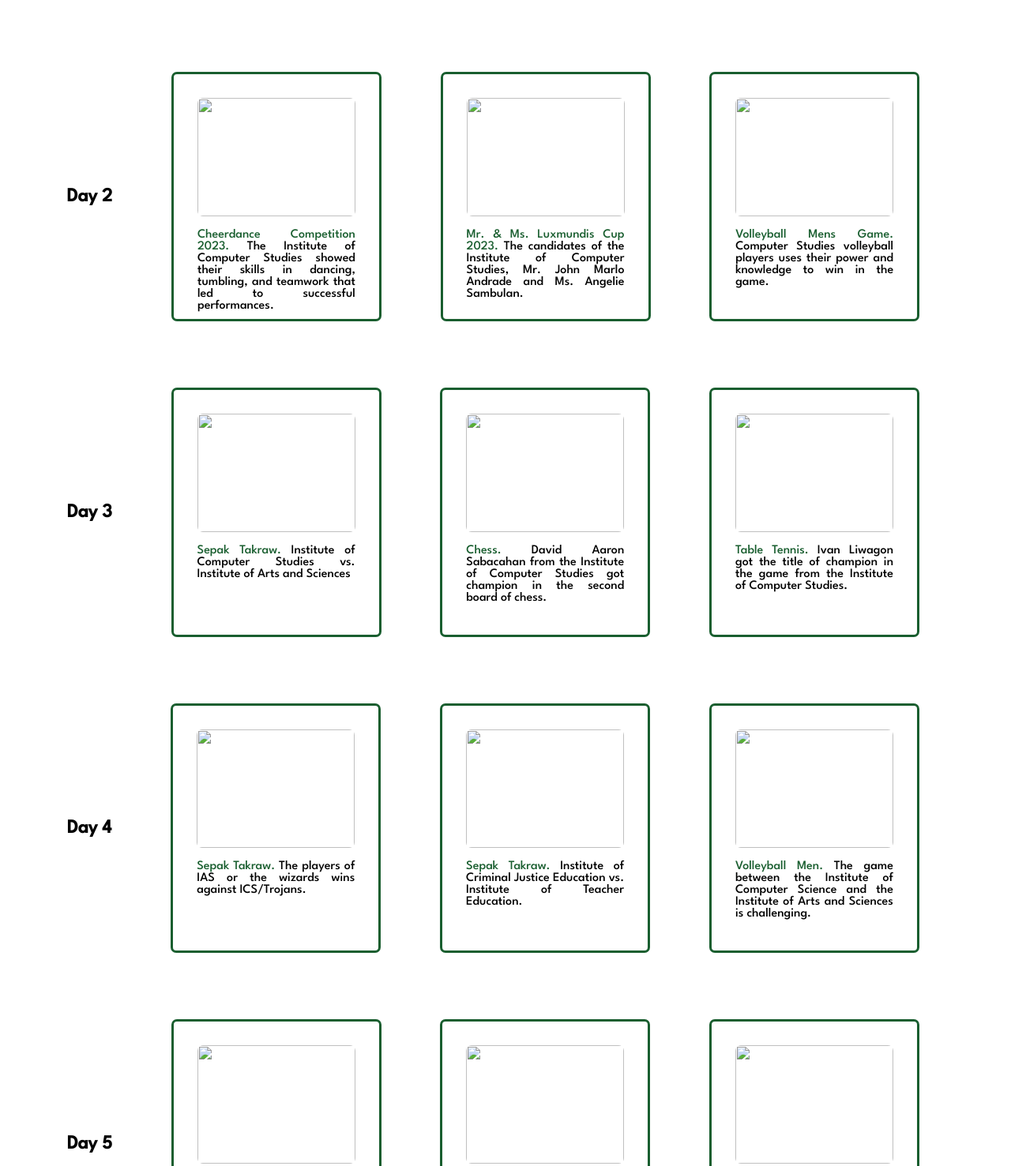
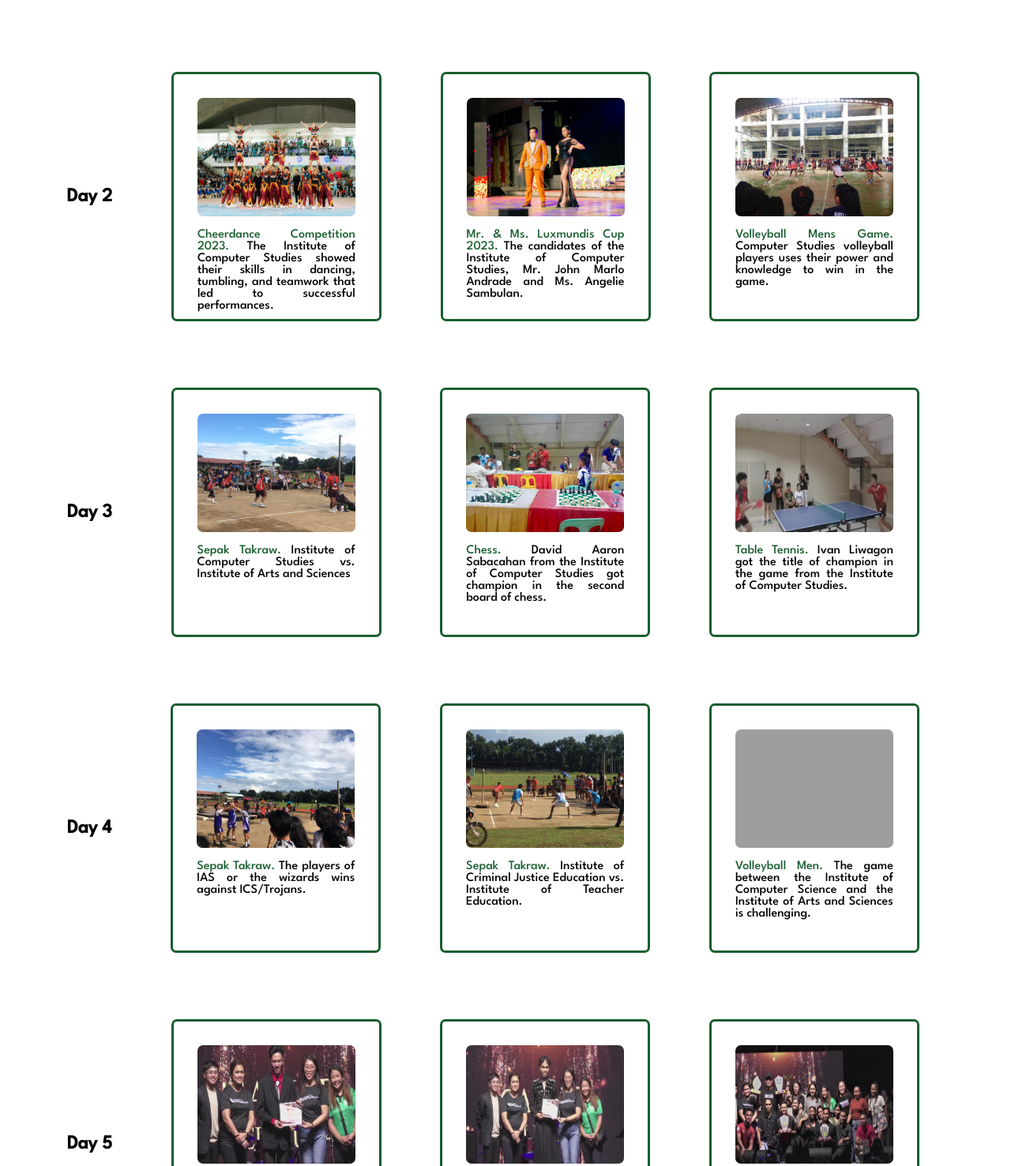
Before and after one commit to milli0820/luxmundiscup2023, a plain HTML site: page photos.html in a window 1280 px wide. Shown: the part 501-1978 px from the top of the page at 79% size. Drawn offline with Linux system fonts and the light colour scheme; the site is published under a folder, as on GitHub Pages, so addresses that start at the root find nothing.

Commit message:
Update photos.html

```diff
--- a/photos.html
+++ b/photos.html
@@ -208,13 +208,13 @@
 		</div>
 
 		<div class="box2">
-			 <img src="/day1/pagarbohay.png" class="photo">
+			 <img src="day1/pagarbohay.png" class="photo">
 			 <p><span class="title">TCGC Hymn Competition.</span> Despite the rainy weather, the opening of Luxmundis Cup 2023 has been successful,
 				and participants in Pagarbohay creatively performed.</p>
 		</div>
 
 		<div class="box3">
-			<img src="/day1/basketball.jpg" class="photo">
+			<img src="day1/basketball.jpg" class="photo">
 			<p><span class="title">TCGC Basketball Game.</span> The Institute of Computer Studies vs. Institute of Arts and Sciences</p>
 	   </div>
 	</div>
@@ -222,19 +222,19 @@
 	<div class="day-2">
 		<h2>Day 2</h2>
 		<div class="box1">
-			<img src="/day2/ics.jpg" class="photo">
+			<img src="day2/ics.jpg" class="photo">
 			<p><span class="title">Cheerdance Competition 2023.</span> The Institute of Computer Studies showed their skills in dancing, tumbling,
 				and teamwork that led to successful performances.</p>
 		</div>
 
 		<div class="box2">
-			 <img src="/day2/mr&ms.jpg" class="photo">
+			 <img src="day2/mr&ms.jpg" class="photo">
 			 <p><span class="title">Mr. & Ms. Luxmundis Cup 2023.</span> The candidates of the Institute of Computer Studies,
 				Mr. John Marlo Andrade and Ms. Angelie Sambulan.</p>
 		</div>
 
 		<div class="box3">
-			<img src="/day2/volleyball.jpg" class="photo">
+			<img src="day2/volleyball.jpg" class="photo">
 			<p><span class="title">Volleyball Mens Game.</span> Computer Studies volleyball players uses their power and knowledge to win
 				in the game.</p>
 	   </div>
@@ -243,18 +243,18 @@
 	<div class="day-3">
 		<h2>Day 3</h2>
 		<div class="box1">
-			<img src="/day3/ics vs. ias.jpg" class="photo">
+			<img src="day3/ics vs. ias.jpg" class="photo">
 			<p><span class="title">Sepak Takraw.</span> Institute of Computer Studies vs. Institute of Arts and Sciences</p>
 		</div>
 
 		<div class="box2">
-			 <img src="/day3/chess.jpg" class="photo">
+			 <img src="day3/chess.jpg" class="photo">
 			 <p><span class="title">Chess.</span> David Aaron Sabacahan from the Institute of Computer Studies got champion in the second board
 				of chess.</p>
 		</div>
 
 		<div class="box3">
-			<img src="/day3/tennis.png" class="photo">
+			<img src="day3/tennis.png" class="photo">
 			<p><span class="title">Table Tennis.</span> Ivan Liwagon got the title of champion in the game from the Institute of Computer Studies.</p>
 	   </div>
 	</div>
@@ -262,17 +262,17 @@
 	<div class="day-4">
 		<h2>Day 4</h2>
 		<div class="box1">
-			<img src="/day4/ias.jpg" class="photo">
+			<img src="day4/ias.jpg" class="photo">
 			<p><span class="title">Sepak Takraw.</span> The players of IAS or the wizards wins against ICS/Trojans.</p>
 		</div>
 
 		<div class="box2">
-			 <img src="/day4/icje vs. ite.jpg" class="photo">
+			 <img src="day4/icje vs. ite.jpg" class="photo">
 			 <p><span class="title">Sepak Takraw.</span> Institute of Criminal Justice Education vs. Institute of Teacher Education.</p>
 		</div>
 
 		<div class="box3">
-			<img src="/day4/volleyball.png" class="photo">
+			<img src="day4/volleyball.png" class="photo">
 			<p><span class="title">Volleyball Men.</span> The game between the Institute of Computer Science and the Institute of Arts
 			and Sciences is challenging.</p>
 	   </div>
@@ -281,17 +281,17 @@
 	<div class="day-5">
 		<h2>Day 5</h2>
 		<div class="box1">
-			<img src="/day5/bestindressmale.png" class="photo">
+			<img src="day5/bestindressmale.png" class="photo">
 			<p><span class="title">Best Dress Male Category.</span> Jayven Enomar from the Institute of Computer Studies.</p>
 		</div>
 
 		<div class="box2">
-			 <img src="/day5/lgbtqbestdress.png" class="photo">
+			 <img src="day5/lgbtqbestdress.png" class="photo">
 			 <p><span class="title">Best Dress LGBTQ Category.</span> Shan Astillero from the Institute of Computer Studies.</p>
 		</div>
 
 		<div class="box3">
-			<img src="/day5/1st Place.png" class="photo">
+			<img src="day5/1st Place.png" class="photo">
 			<p><span class="title">Gawad Pelikula 2023.</span>The Institute of Criminal Justice Education won first place in Gawad Pelikula 2023
 				at Tangub City Global College.</p>
 	   </div>
```
